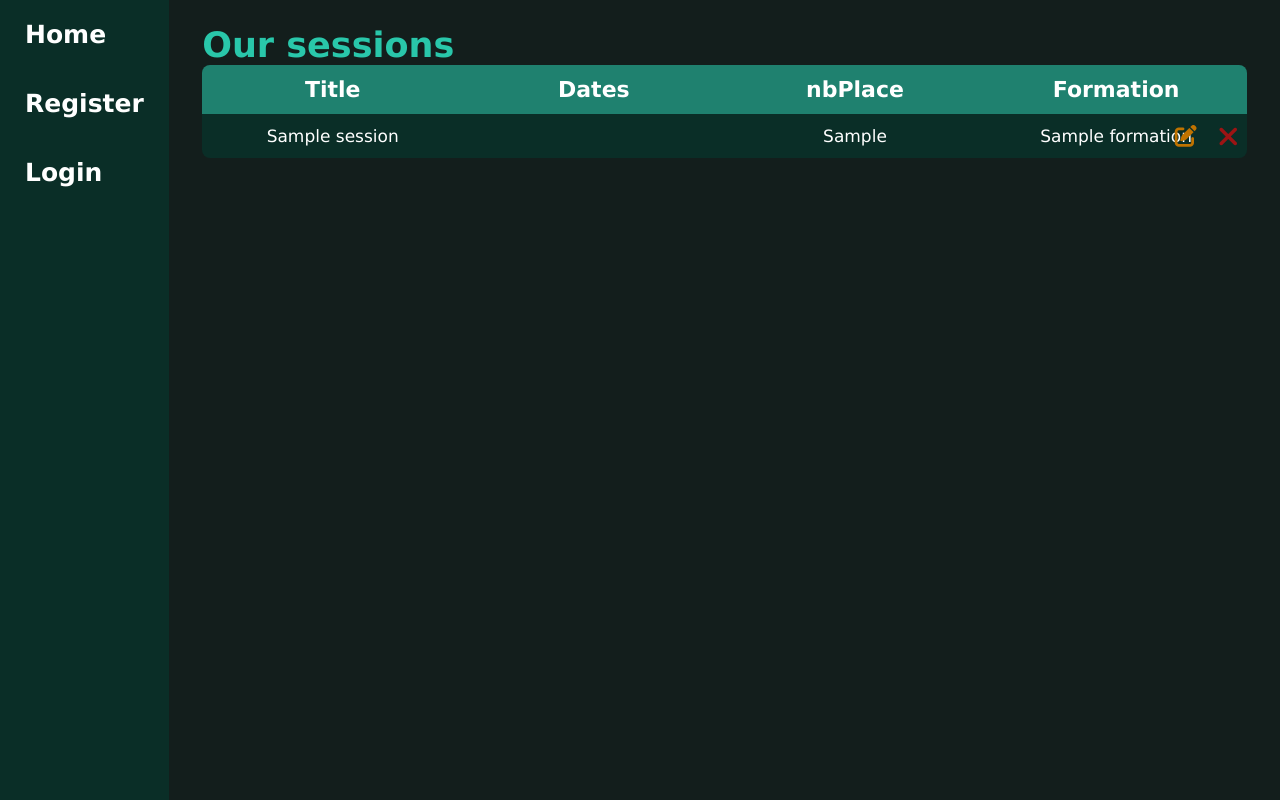
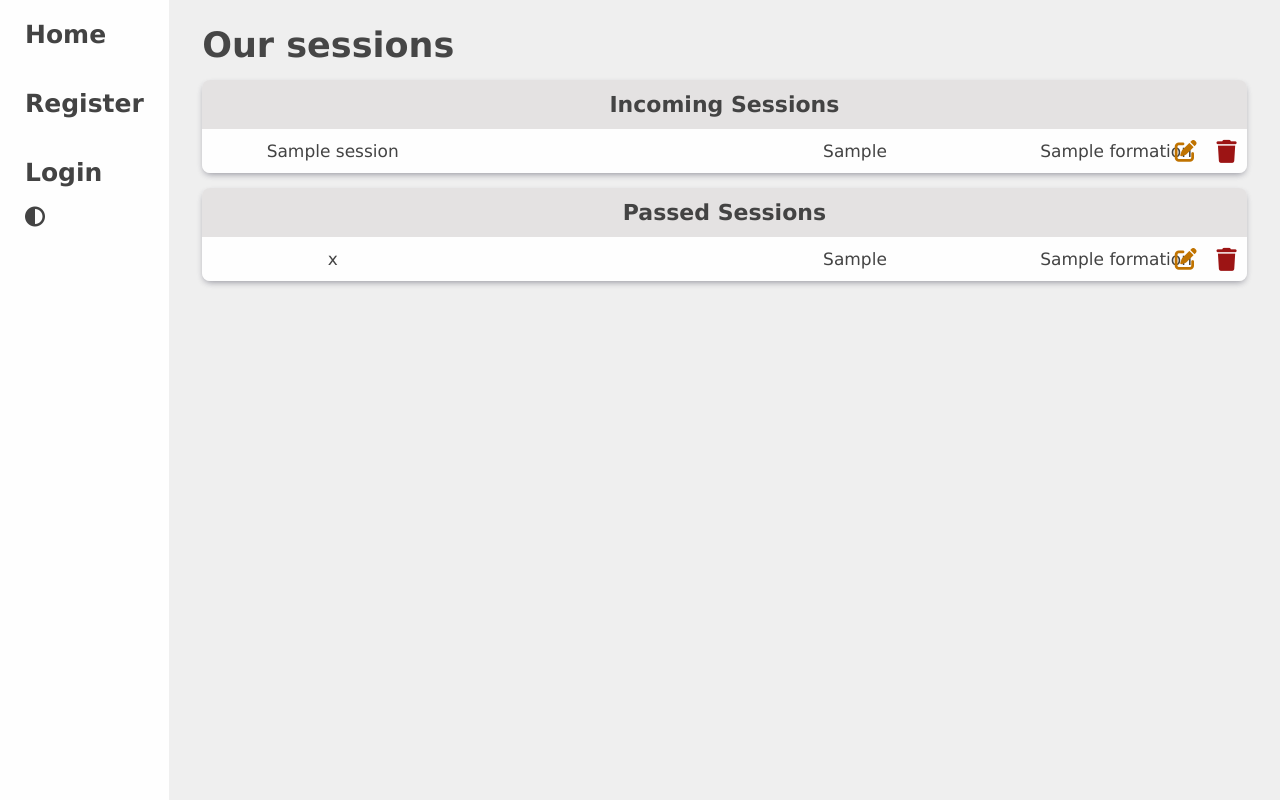
Before and after one commit to Molina-Q/SfSession, a Symfony app: template templates/session/index.html.twig in a window 1280 px wide. Run offline with Twig, Linux system fonts and the light colour scheme; the template is opened without the code that fills it: most values are stand-ins (such as "Sample title", 1, 10 or a date in 2020); some libraries are stand-ins or nearby versions.

Commit message:
update css & added lightmode

```diff
--- a/public/app/app.js
+++ b/public/app/app.js
@@ -1,6 +1,32 @@
+/* toggle the theme of the app to dark or light depending on the current active theme */
+function toggleTheme() {
+    if(body.classList.contains("dark-mode")) {
+        body.classList.remove("dark-mode");
+        body.classList.add("light-mode");
+    } else {
+        body.classList.remove("light-mode");
+        body.classList.add("dark-mode");
+    }
+}
 
+function checkTheme() {
+    if(body.classList.contains("dark-mode")) {
+        return "dark-mode"
+    } else {
+        return "light-mode"
+    }
+}
+
+/* my body wrapper */
+const body = document.getElementById('body-wrapper');
+
+/* btn */
+const switchMode = document.getElementById('switch-mode');
+
+/* my delete btn */
 const deleteIcon = document.getElementsByClassName('deleteIcon');
 
+/* ask the user to confirm his when clicking on the delete btn */
 for (let i = 0; i < deleteIcon.length; i++) {
     // openDelete is the <a href="" class="deleteIcon"> element i clicked
     const openDelete = deleteIcon[i];
@@ -15,10 +41,59 @@
         }
 
         checkConfirm = confirm("Are you sure you want to delete this ?");
-        // if check is false the href is changed and the delete() method isn't called, if true the delete() function will be called
+        // if check is false the href is changed and the delete() method isn't called, if true the delete() method will be called
         if(!checkConfirm) {
             openDelete.href = "#";
             setTimeout(updateHref, 2000); // write the initial href back after 2 seconds
         }
     })
 }
+
+/*
+* check if there is a theme in the locale storage
+*/
+if(!localStorage.getItem("themeIs")) {
+    localStorage.setItem("themeIs", "dark-mode");
+}
+
+function applyStoragedTheme() {
+    storagedTheme = localStorage.getItem("themeIs");
+
+    switch (storagedTheme) {
+        case 'light-mode':
+
+            break;
+
+        case 'dark-mode':
+
+            break;
+
+        default:
+            break;
+    }
+}
+
+window.addEventListener("load", () => checkTheme());
+
+switchMode.addEventListener("click", function() {
+    switch (localStorage.getItem("themeIs")) {
+
+        case "light-mode":
+                toggleTheme();
+                localStorage.removeItem("themeIs");
+                localStorage.setItem("themeIs", "dark-mode");
+            break;
+
+        case "dark-mode":
+                toggleTheme();
+                localStorage.removeItem("themeIs");
+                localStorage.setItem("themeIs", "light-mode");
+            break;
+
+        default:
+
+            break;
+    }
+})
+
+// switchMode.addEventListener('click', () => toggleTheme());
--- a/public/css/style.css
+++ b/public/css/style.css
@@ -1,7 +1,7 @@
 /************************* General *************************/
 /***********************************************************/
 :root {
-    --primary-color: #1F816F;
+    /* --primary-color: #1F816F;
 
     --primary-color-text: #29c7aa;
     --secondary-color-text: #ffffff;
@@ -43,6 +43,10 @@
 }
 
 body {
+
+}
+
+#body-wrapper {
     background-color: var(--primary-background);
 
     display: flex;
@@ -72,6 +77,45 @@
     font-size: 18px;
 }
 
+.dark-mode {
+    --primary-color: #1F816F;
+
+    --primary-color-text: #29c7aa;
+    --secondary-color-text: #ffffff;
+
+    --hover-color: #20a38b;
+    --active-color:#12574a;
+
+    --hover-background: #11493e;
+
+    --primary-background: #131E1C;
+    --secondary-background: #0A2E27;
+}
+
+.light-mode {
+    --primary-color: #e4e2e2;
+
+    --primary-color-text: #464646;
+    --secondary-color-text: #434343;
+
+    --hover-color: #20a38b;
+    --active-color:#12574a;
+
+    --primary-background: #EFEFEF;
+    --secondary-background: #FEFEFE;
+}
+
+#switch-mode {
+    background:none;
+    border: none;
+    text-align: left;
+    cursor: pointer;
+}
+
+#switch-mode i {
+    font-size: 20px;
+}
+
 /************************* Header *************************/
 /**********************************************************/
 nav {
@@ -86,7 +130,7 @@
     background-color: var(--secondary-background);
 }
 
-nav a {
+nav a, nav button {
     padding: 0 25px ;
     text-decoration: none;
     color: var(--secondary-color-text);
@@ -135,12 +179,26 @@
     transition: 0.3s;
 }
 
+/* grid */
+
+[class*="wrap-"] {
+    display: grid;
+
+    row-gap: 15px;
+    column-gap: 15px;
+
+    grid-template-columns: auto;
+    grid-template-rows: auto;
+}
+
 
 /************************* Table ***************************/
 /***********************************************************/
 .table-list {
     display: flex;
     flex-direction: column;
+    border-radius: 8px;
+    box-shadow: rgba(50, 50, 93, 0.25) 0px 3px 7px -2px, rgba(0, 0, 0, 0.3) 0px 3px 7px -3px;
 }
 
 .table-item {
@@ -256,16 +325,16 @@
 }
 
 /* delete btn */
-.fa-xmark {
-    font-size: 28px;
+.fa-trash {
+    font-size: 23px;
 
     color: var(--danger-color);
     border: none;
     border-radius: 50%;
 
     position: absolute;
-    top: 20%;
-    right: 8px;
+    top: 25%;
+    right: 10px;
 }
 
 
--- a/src/Controller/SessionController.php
+++ b/src/Controller/SessionController.php
@@ -26,9 +26,13 @@
     public function index(SessionRepository $sessionRepository): Response
     {
 
-        $sessions = $sessionRepository->findBy([], ['dateStart' => 'DESC']);
+        $sessions = $sessionRepository->findIncomingSessions();
+
+        $passedSessions = $sessionRepository->findPassedSessions();
+
         return $this->render('session/index.html.twig', [
             'sessions' => $sessions,
+            'passed' => $passedSessions
         ]);
     }
 
--- a/templates/base.html.twig
+++ b/templates/base.html.twig
@@ -16,6 +16,7 @@
     </head>
 
     <body>
+        <div id="body-wrapper" class="light-mode">
             {% block header %}
             <header>
                 <nav>
@@ -47,6 +48,9 @@
                             Login
                         </a>
                     {% endif %}
+                    <button id="switch-mode">
+                        <i class="fa-solid fa-circle-half-stroke"></i>
+                    </button>
                 </nav>
             </header>
             {% endblock %}
@@ -71,5 +75,6 @@
                 {# <script src="https://cdn.jsdelivr.net/npm/bootstrap@5.3.2/dist/js/bootstrap.bundle.min.js" integrity="sha384-C6RzsynM9kWDrMNeT87bh95OGNyZPhcTNXj1NW7RuBCsyN/o0jlpcV8Qyq46cDfL" crossorigin="anonymous"></script> #}
 
             {% endblock %}
+        </div>
     </body>
 </html>
--- a/templates/formation/index.html.twig
+++ b/templates/formation/index.html.twig
@@ -32,7 +32,7 @@
                 </a>
 
                 <a href="{{ path('delete_formation', {id: formation.id}) }}" class="deleteIcon">
-                    <i class="fa-solid fa-xmark"></i>
+                    <i class="fa-solid fa-trash"></i>
                 </a>
             </div>
 
--- a/templates/home/index.html.twig
+++ b/templates/home/index.html.twig
@@ -30,7 +30,7 @@
                 <p><strong>{{ formation }}</strong></p>
 
                 <a href="{{ path('list_session', {id:formation.id}) }}">
-                    details
+                    <p>details</p>
                 </a>
             </div>
 
--- a/templates/session/details.html.twig
+++ b/templates/session/details.html.twig
@@ -87,7 +87,7 @@
                         <p class="table-item">{{ programme.duration }} days</p>
 
                         <a href="{{ path('delete_programme', {id: programme.id}) }}" class="deleteIcon">
-                            <i class="fa-solid fa-xmark"></i>
+                            <i class="fa-solid fa-trash"></i>
                         </a>
                     </div>
                 {% endfor %}
--- a/templates/session/index.html.twig
+++ b/templates/session/index.html.twig
@@ -26,10 +26,7 @@
     <div class="table-list">
 
         <div class="table-row table-header">
-            <p class="table-item">Title</p>
-            <p class="table-item">Dates</p>
-            <p class="table-item">nbPlace</p>
-            <p class="table-item">Formation</p>
+            <p class="table-item">Incoming Sessions</p>
         </div>
 
         {% for session in sessions %}
@@ -47,7 +44,35 @@
             </a>
 
             <a href="{{ path('delete_session', {id: session.id}) }}" class="deleteIcon">
-                <i class="fa-solid fa-xmark"></i>
+                <i class="fa-solid fa-trash"></i>
+            </a>
+        </div>
+        {% endfor %}
+
+    </div>
+
+    <div class="table-list">
+
+        <div class="table-row table-header">
+            <p class="table-item">Passed Sessions</p>
+        </div>
+
+        {% for session in passed %}
+        <div class="table-row">
+            <a href="{{ path('details_session', {id: session.id}) }}" class="table-item ">
+                {{ session }}
+            </a>
+
+            <p class="table-item">{{ session.showDates }}</p>
+            <p class="table-item">{{ session.nbPlace }}</p>
+            <p class="table-item">{{ session.Formation }}</p>
+
+            <a href="{{ path('update_session', {id: session.id}) }}">
+                <i class="fa-solid fa-pen-to-square"></i>
+            </a>
+
+            <a href="{{ path('delete_session', {id: session.id}) }}" class="deleteIcon">
+                <i class="fa-solid fa-trash"></i>
             </a>
         </div>
         {% endfor %}
--- a/templates/session/listByFormation.html.twig
+++ b/templates/session/listByFormation.html.twig
@@ -45,7 +45,7 @@
                 </a>
 
                 <a href="{{ path('delete_formation', {id: formation.id}) }}">
-                    <i class="fa-solid fa-xmark  "></i>
+                    <i class="fa-solid fa-trash  "></i>
                 </a>
             </div>
             {% endfor %}
--- a/templates/user/details.html.twig
+++ b/templates/user/details.html.twig
@@ -20,7 +20,7 @@
         </a>
 
         <a href="" class="deleteIcon">
-            <i class="fa-solid fa-xmark  "></i>
+            <i class="fa-solid fa-trash  "></i>
         </a>
     </div>
     <div class="table-free">
--- a/templates/user/index.html.twig
+++ b/templates/user/index.html.twig
@@ -30,7 +30,7 @@
         </a>
 
         <a href="{{ path('delete_user', {id: user.id}) }}" class="deleteIcon">
-            <i class="fa-solid fa-xmark"></i>
+            <i class="fa-solid fa-trash"></i>
         </a>
     </div>
     {% endfor %}
```
Also changed, not shown: other parts of public/css/style.css (+55 -15 lines), src/Repository/ProgrammeRepository.php (+0 -9 lines), src/Repository/SessionRepository.php (+32 -0 lines), templates/tag/index.html.twig (+3 -6 lines). Lines whose indentation alone changed are shown as unchanged.
